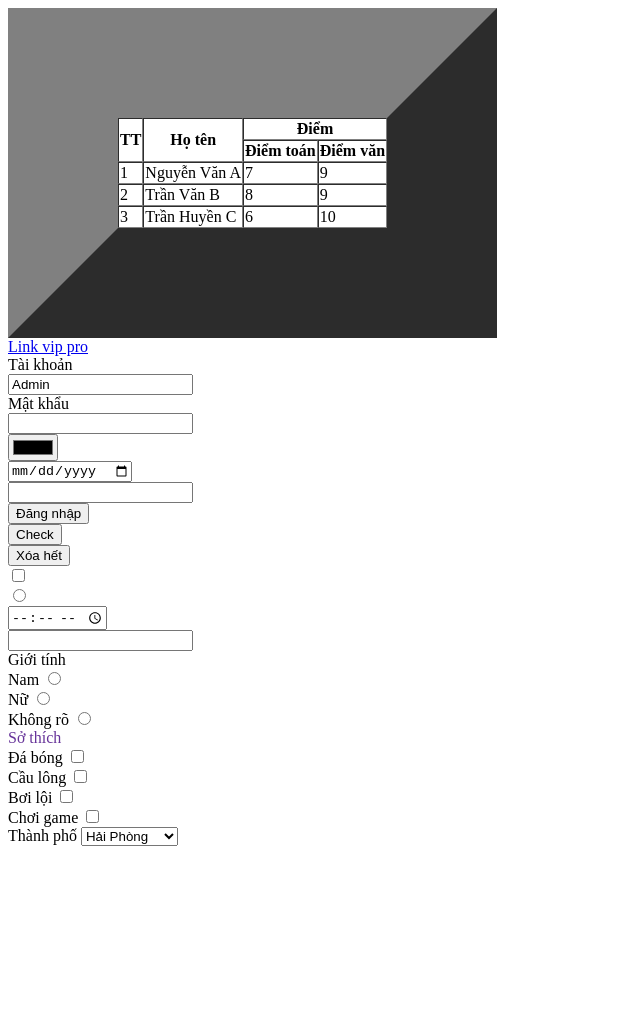
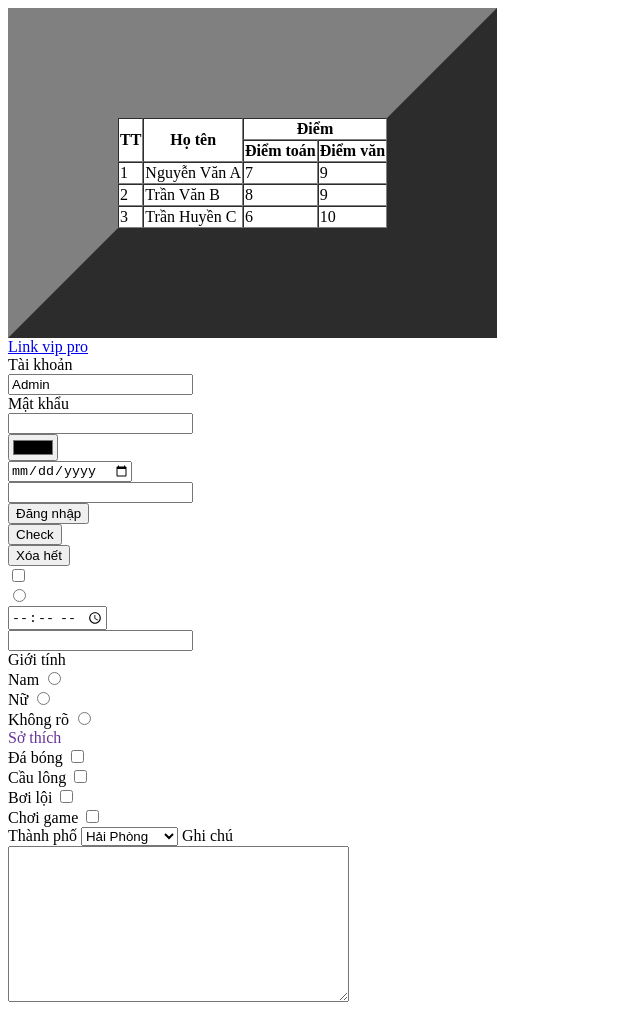
Before and after one commit to TsukiHentai/Study-universer, a plain HTML site: page index.html in a window 1280 px wide. Shown: the whole page, without its empty margins (0-640 px from the left). Before the commit the page ends 854 px from the top, so only its background shows below. Drawn offline with Linux system fonts and the light colour scheme.

Commit message:
Add files via upload

```diff
--- a/index.html
+++ b/index.html
@@ -70,6 +70,10 @@
             <option>Hồ Chí Minh</option>
             <option>Đà Nẵng</option>
         </select>
+        <label>Ghi chú</label><br>
+        <textarea rows="10" cols="40">
+
+        </textarea>
     </form>
 </body>
 </html>
```
